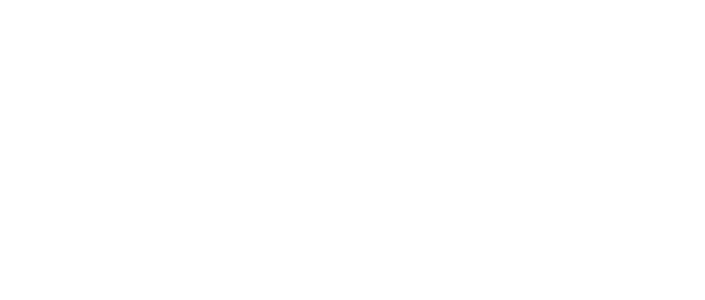
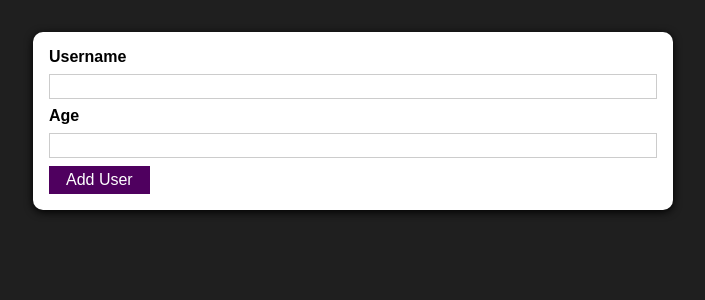
Before and after one commit to theminionn/react_expenses_manager, a React (Create React App) app: page / in a window 1280 px wide. Shown: the top 300 px of the page, without its empty margins (287-992 px from the left). Built offline with nearby package versions, Linux system fonts and the light colour scheme.

Commit message:
add UI and user components and css modules

```diff
--- a/src/App.js
+++ b/src/App.js
@@ -1,10 +1,11 @@
 import React from 'react';
 
+import AddUser from './components/Users/AddUser';
 
 function App() {
   return (
     <div>
-
+      <AddUser />
     </div>
   );
 }
--- /dev/null
+++ b/src/components/UI/Button.js
@@ -0,0 +1,18 @@
+import React from 'react';
+
+import classes from './Button.module.css'
+
+const Button = (props) => {
+    return (
+        <button
+            className={classes.button}
+            type={props.type || 'button'}
+            onClick={props.onClick}
+        >
+            {props.children}
+        </button>
+    )
+
+}
+
+export default Button;
--- /dev/null
+++ b/src/components/UI/Button.module.css
@@ -0,0 +1,18 @@
+.button {
+    font: inherit;
+    border: 1px solid #4f005f;
+    background: #4f005f;
+    color: white;
+    padding: 0.25rem 1rem;
+    cursor: pointer;
+  }
+
+  .button:hover,
+  .button:active {
+    background: #741188;
+    border-color: #741188;
+  }
+
+  .button:focus {
+    outline: none;
+  }
--- /dev/null
+++ b/src/components/UI/Card.js
@@ -0,0 +1,9 @@
+import React from 'react';
+
+import classes from './Card.module.css'
+
+const Card = (props) => {
+    return <div className={`${classes.card} ${props.canNameAnything}`}>{props.children}</div>
+}
+
+export default Card;
--- /dev/null
+++ b/src/components/UI/Card.module.css
@@ -0,0 +1,5 @@
+.card {
+    background: white;
+    box-shadow: 0 2px 8px;
+    border-radius: 10px;
+}
--- /dev/null
+++ b/src/components/Users/AddUser.js
@@ -0,0 +1,25 @@
+import React from 'react';
+
+import Card from '../UI/Card';
+import Button from '../UI/Button'
+import classes from './AddUser.module.css';
+
+const AddUser = props => {
+    const addUserHandler = (event) => {
+        event.preventDefault();
+    }
+
+    return (
+        <Card canNameAnything={classes.input}>
+            <form onSubmit={addUserHandler}>
+                <label htmlFor="username">Username</label>
+                <input id="username" type="text"/>
+                <label htmlFor="age">Age</label>
+                <input id="age" type="number"/>
+                <Button type="submit">Add User</Button>
+            </form>
+        </Card>
+    )
+};
+
+export default AddUser;
--- /dev/null
+++ b/src/components/Users/AddUser.module.css
@@ -0,0 +1,26 @@
+.input {
+    margin: 2rem auto;
+    padding: 1rem;
+    width: 90%;
+    max-width: 40rem;
+  }
+
+  .input label {
+    display: block;
+    font-weight: bold;
+    margin-bottom: 0.5rem;
+  }
+
+  .input input {
+    font: inherit;
+    display: block;
+    width: 100%;
+    border: 1px solid #ccc;
+    padding: 0.15rem;
+    margin-bottom: 0.5rem;
+  }
+
+  .input input:focus {
+    outline: none;
+    border-color: #4f005f;
+  }
--- a/src/index.css
+++ b/src/index.css
@@ -4,6 +4,7 @@
 
 html {
   font-family: sans-serif;
+  background: #1f1f1f;
 }
 
 body {
```
